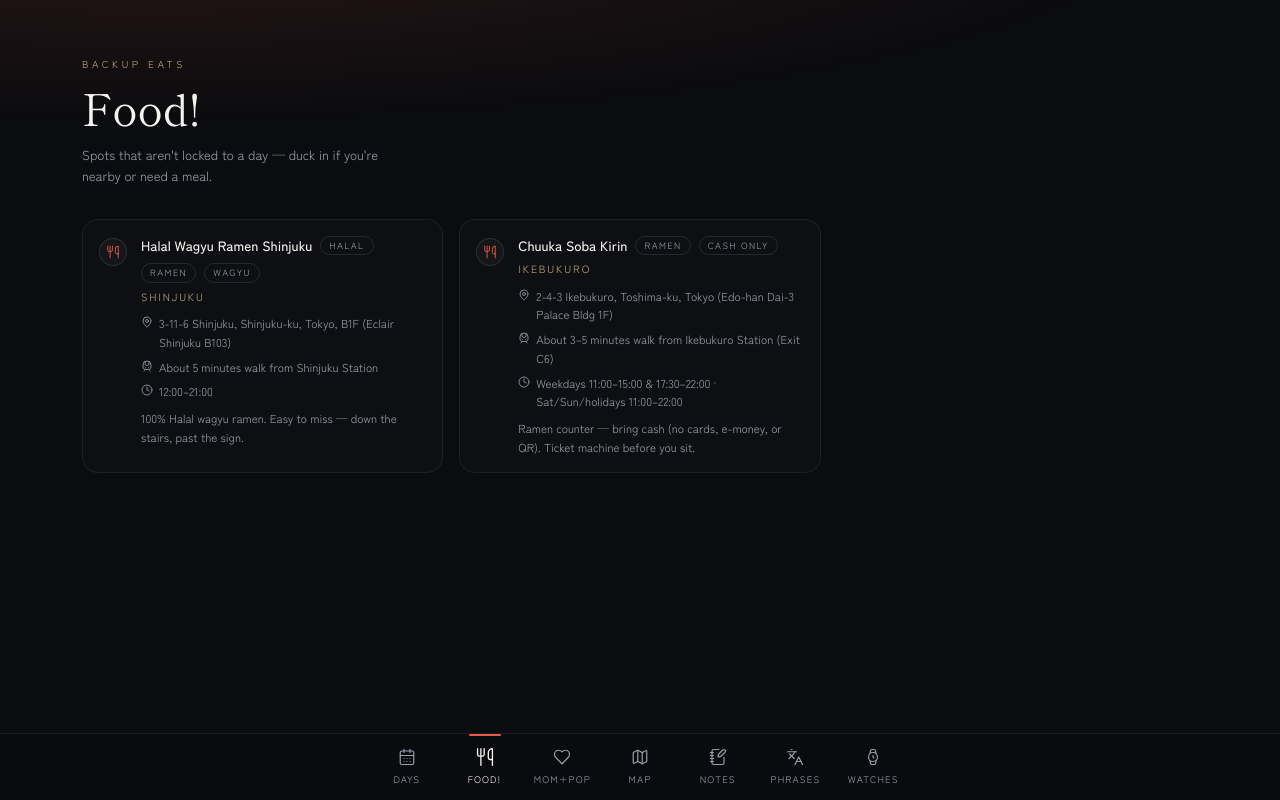
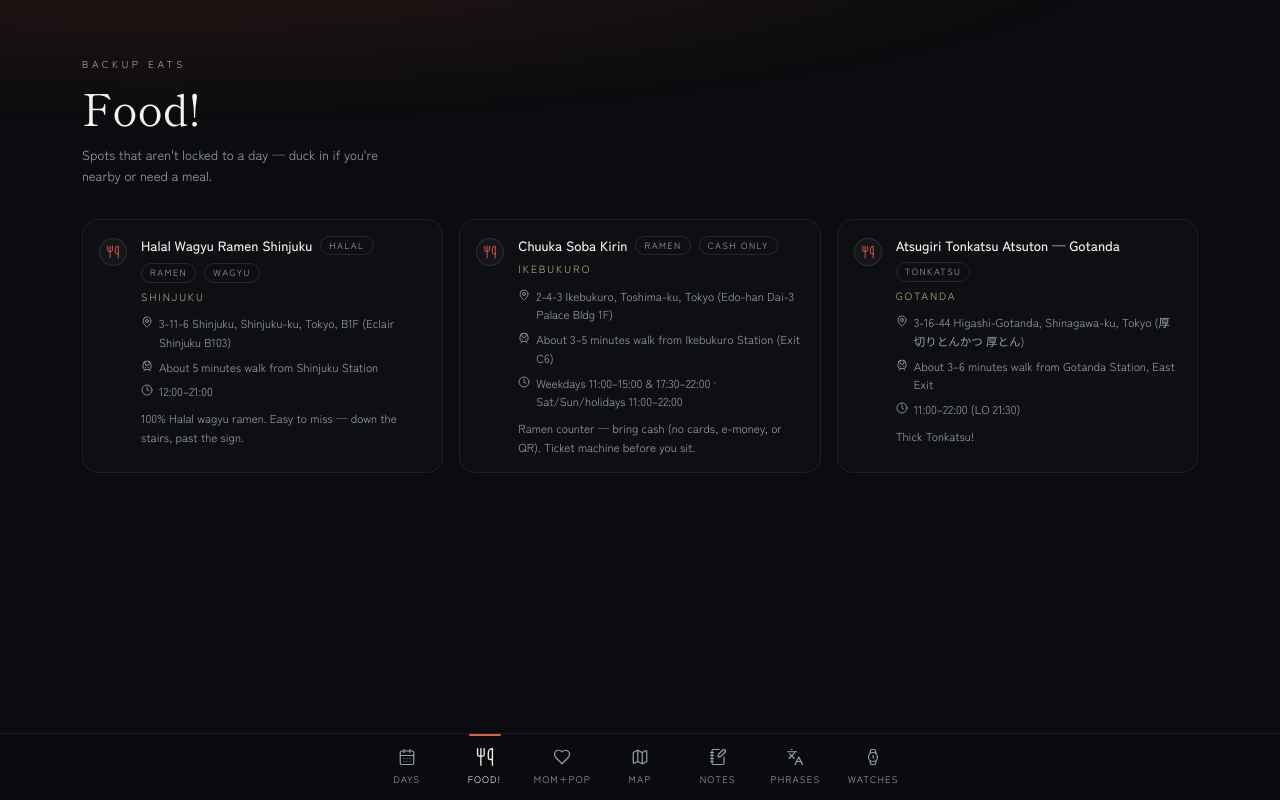
Before and after one commit to Cacody25/japan-trip, a React (Vite) app: page /food in a window 1280 px wide. Built offline with nearby package versions, Linux system fonts and the light colour scheme.

Commit message:
Add Atsuton Gotanda thick tonkatsu to Food! backups.

```diff
--- a/src/data/food.js
+++ b/src/data/food.js
@@ -24,6 +24,18 @@ export const foodSpots = [
     lat: 35.7324,
     lng: 139.7077,
   },
+  {
+    id: "atsuton-gotanda",
+    name: "Atsugiri Tonkatsu Atsuton — Gotanda",
+    area: "Gotanda",
+    address: "3-16-44 Higashi-Gotanda, Shinagawa-ku, Tokyo (厚切りとんかつ 厚とん)",
+    access: "About 3–6 minutes walk from Gotanda Station, East Exit",
+    hours: "11:00–22:00 (LO 21:30)",
+    note: "Thick Tonkatsu!",
+    tags: ["tonkatsu"],
+    lat: 35.6266,
+    lng: 139.7274,
+  },
 ];
 
 export const foodMapPlaces = foodSpots.map((spot) => ({
```
